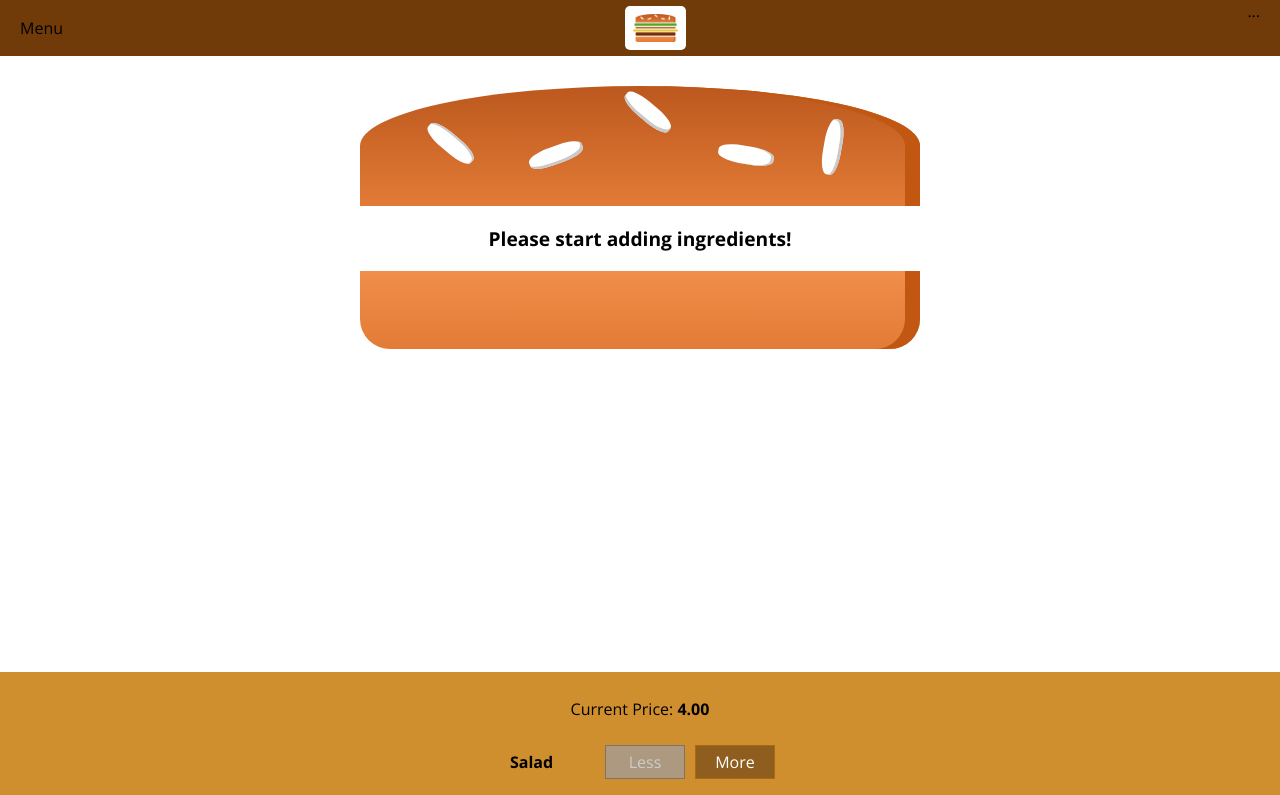
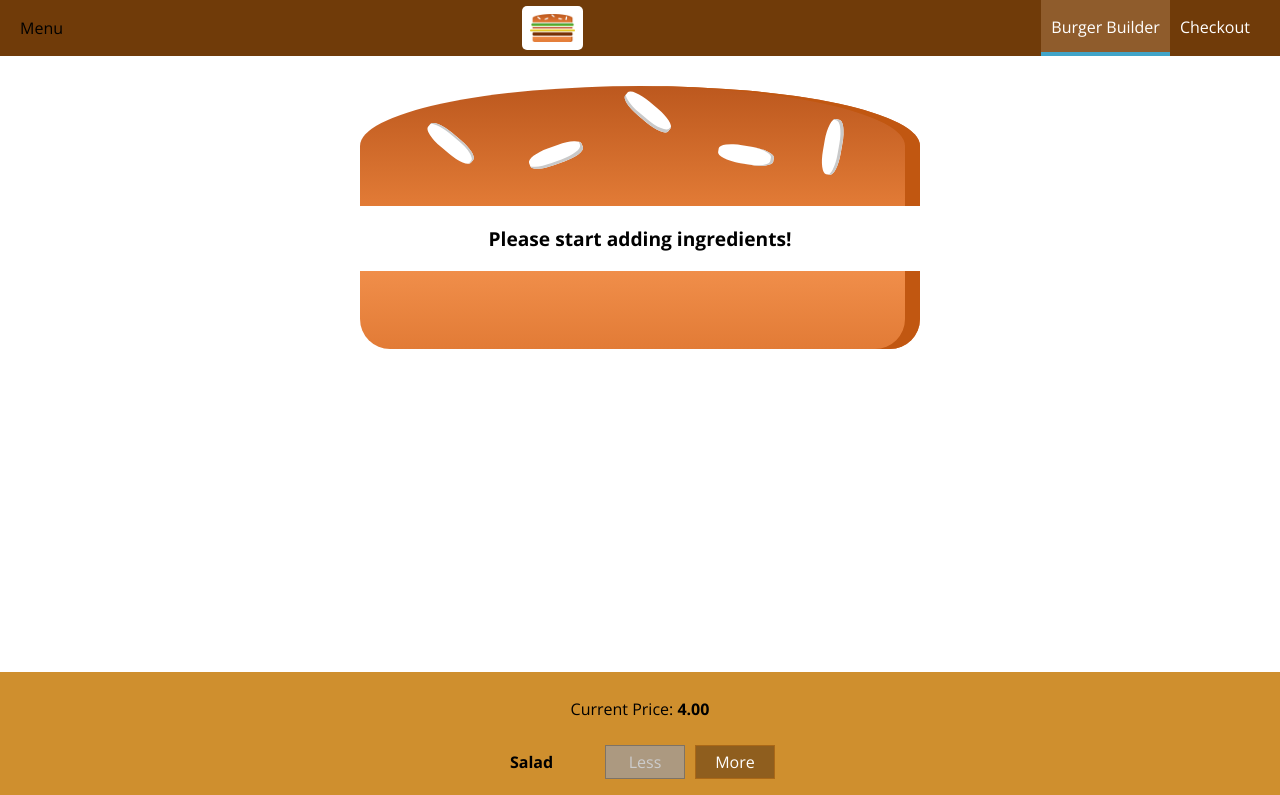
Before and after one commit to barks1212/burger-builder, a React app: page / in a window 1280 px wide. Shown: the top 795 px of the page. Built offline with nearby package versions, Linux system fonts and the light colour scheme.

Commit message:
navigation items with link props and styles

```diff
--- /dev/null
+++ b/src/components/Navigation/NavigationItems/NavigationItem/NavigationItem.js
@@ -0,0 +1,14 @@
+import React from "react";
+
+import classes from "./NavigationItem.module.css";
+
+const navigationItem = props =>
+  console.log(props.active) || (
+    <li className={classes.NavigationItem}>
+      <a href={props.link} className={props.active ? classes.active : null}>
+        {props.children}
+      </a>
+    </li>
+  );
+
+export default navigationItem;
--- /dev/null
+++ b/src/components/Navigation/NavigationItems/NavigationItem/NavigationItem.module.css
@@ -0,0 +1,25 @@
+.NavigationItem {
+  margin: 0;
+  box-sizing: border-box;
+  display: flex;
+  height: 100%;
+  align-items: center;
+}
+
+.NavigationItem a {
+  color: white;
+  text-decoration: none;
+  height: 100%;
+  padding: 16px 10px;
+  border-bottom: 4px solid transparent;
+  box-sizing: border-box;
+  display: block;
+}
+
+.NavigationItem a:hover,
+.NavigationItem a:active,
+.NavigationItem a.active {
+  background-color: #8f5c2c;
+  border-bottom: 4px solid #40a4c8;
+  color: white;
+}
--- /dev/null
+++ b/src/components/Navigation/NavigationItems/NavigationItems.js
@@ -0,0 +1,16 @@
+import React from "react";
+
+import NavigationItem from "./NavigationItem/NavigationItem";
+
+import classes from "./NavigationItems.module.css";
+
+const navigationItems = () => (
+  <ul className={classes.NavigationItems}>
+    <NavigationItem link="/" active={true}>
+      Burger Builder
+    </NavigationItem>
+    <NavigationItem link="/">Checkout</NavigationItem>
+  </ul>
+);
+
+export default navigationItems;
--- /dev/null
+++ b/src/components/Navigation/NavigationItems/NavigationItems.module.css
@@ -0,0 +1,8 @@
+.NavigationItems {
+  margin: 0;
+  padding: 0;
+  list-style: none;
+  display: flex;
+  align-items: center;
+  height: 100%;
+}
--- a/src/components/Navigation/Toolbar/Toolbar.js
+++ b/src/components/Navigation/Toolbar/Toolbar.js
@@ -1,5 +1,6 @@
 import React from "react";
 import Logo from "../../Logo/Logo";
+import NavigationItems from "../NavigationItems/NavigationItems";
 
 import classes from "./Toolbar.module.css";
 
@@ -7,7 +8,9 @@
   <header className={classes.Toolbar}>
     <div>Menu</div>
     <Logo />
-    <nav>...</nav>
+    <nav>
+      <NavigationItems />
+    </nav>
   </header>
 );
 
```
